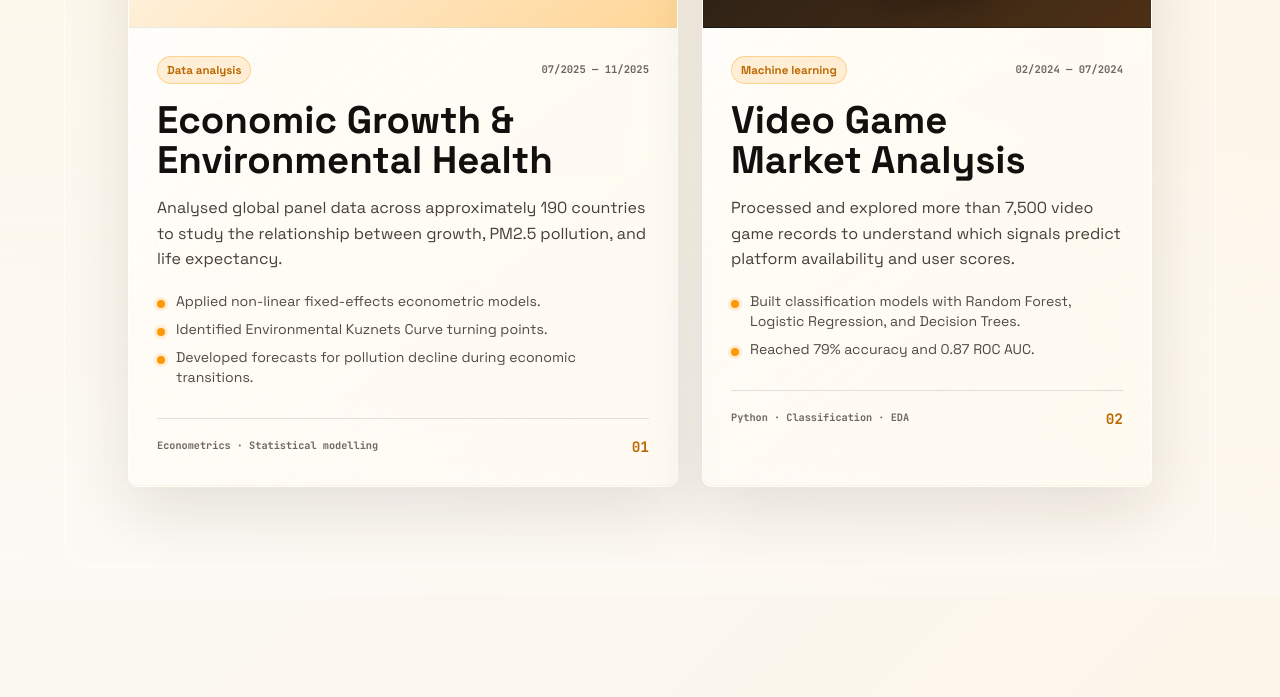
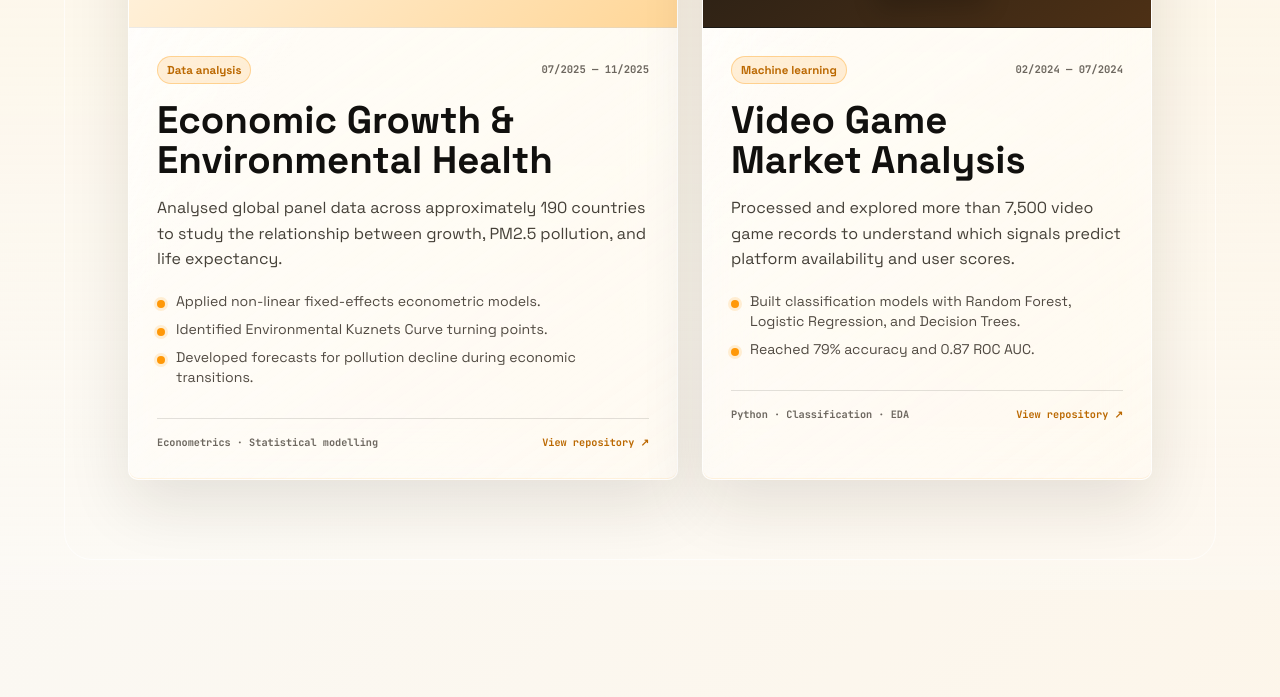
Before and after one commit to aniketrattan/portfolio, a plain HTML site: page index.html in a window 1280 px wide. Shown: the part 2385-3082 px from the top of the page. Drawn offline with Linux system fonts and the light colour scheme.

Commit message:
Add resume project links

```diff
--- a/index.html
+++ b/index.html
@@ -139,7 +139,7 @@
               </ul>
               <div class="project-footer">
                 <span>Econometrics · Statistical modelling</span>
-                <span class="project-index">01</span>
+                <a class="project-link" href="https://github.com/aniketrattan/research" target="_blank" rel="noopener">View repository <span aria-hidden="true">↗</span></a>
               </div>
             </div>
           </article>
@@ -164,7 +164,7 @@
               </ul>
               <div class="project-footer">
                 <span>Python · Classification · EDA</span>
-                <span class="project-index">02</span>
+                <a class="project-link" href="https://github.com/aniketrattan/video_games_sales_analysis" target="_blank" rel="noopener">View repository <span aria-hidden="true">↗</span></a>
               </div>
             </div>
           </article>
--- a/styles.css
+++ b/styles.css
@@ -290,7 +290,8 @@ h1 em, h2 em { color: var(--orange); font-family: "Lobster", cursive; font-style
 .project-details li { position: relative; padding-left: 19px; color: #514a42; font-size: 0.88rem; line-height: 1.42; }
 .project-details li::before { content: ""; position: absolute; top: 0.6em; left: 0; width: 8px; height: 8px; border-radius: 50%; background: var(--orange); box-shadow: 0 0 0 3px rgba(255, 152, 8, 0.15); }
 .project-footer { margin-top: 30px; padding-top: 16px; border-top: 1px solid var(--line); color: var(--muted); font-family: "JetBrains Mono", monospace; font-size: 0.64rem; font-weight: 700; }
-.project-index { color: var(--orange-deep); font-size: 0.9rem; }
+.project-link { color: var(--orange-deep); text-decoration: none; }
+.project-link:hover, .project-link:focus-visible { color: var(--ink); outline: none; }
 
 .experience-layout { display: grid; grid-template-columns: minmax(0, 1.2fr) minmax(280px, 0.8fr); gap: 80px; max-width: 1160px; }
 .timeline { position: relative; padding-left: 30px; }
```
